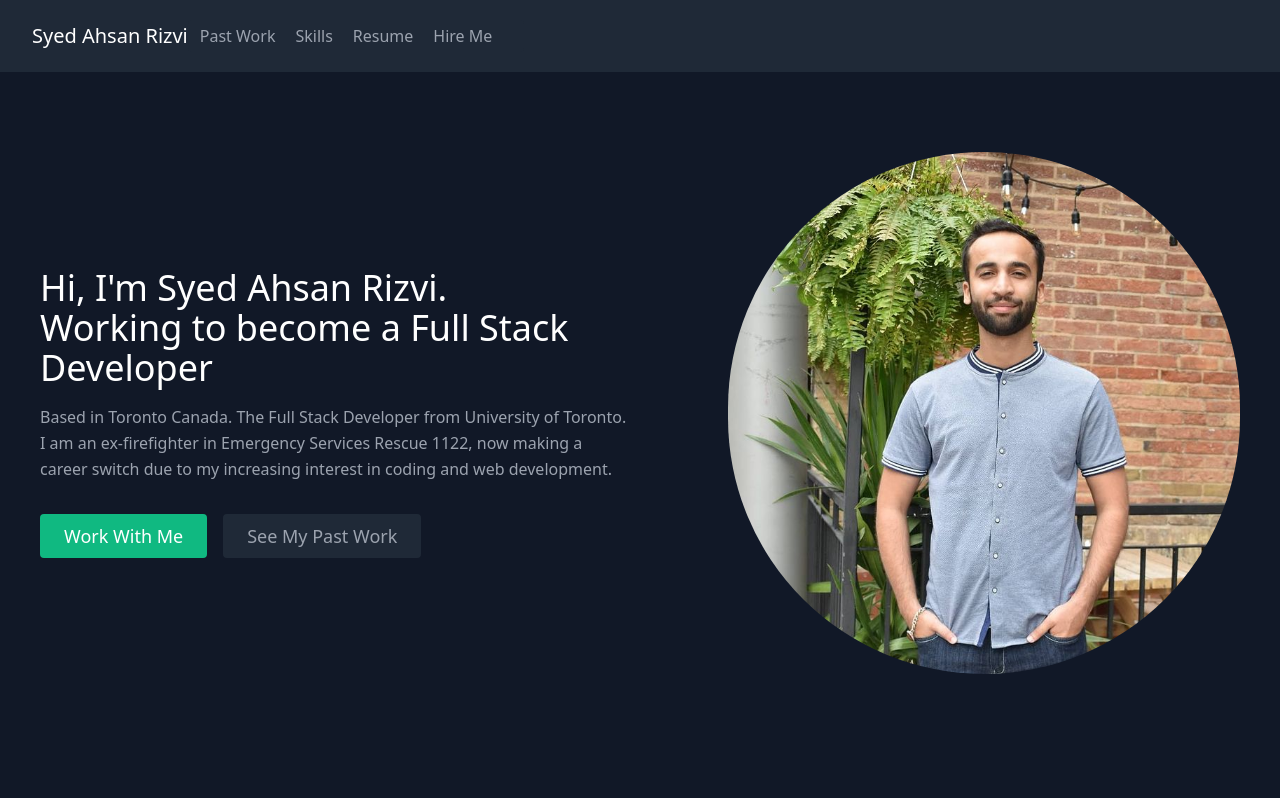
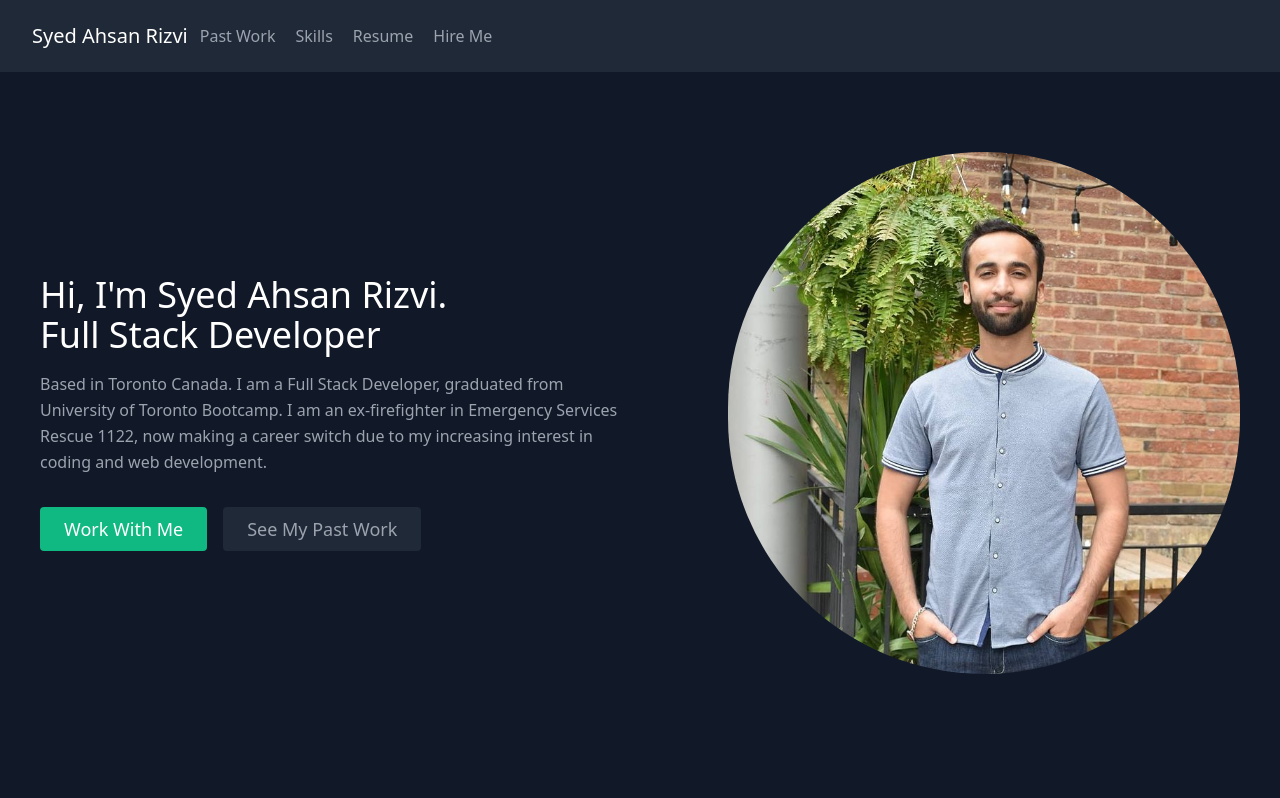
Before and after one commit to ahsan13101994/MY-Portfolio, a React (Create React App) app: page / in a window 1280 px wide. Shown: the top 798 px of the page. Built offline with nearby package versions, Linux system fonts and the light colour scheme.

Commit message:
Title changes in about.js

```diff
--- a/src/components/About.js
+++ b/src/components/About.js
@@ -7,13 +7,13 @@ export default function About() {
             <div className="lg:flex-grow md:w-1/2 lg:pr-24 md:pr-16 flex flex-col md:items-start md:text-left mb-16 md:mb-0 items-center text-center">
               <h1 className="title-font sm:text-4xl text-3xl mb-4 font-medium text-white">
                 Hi, I'm Syed Ahsan Rizvi.
-                <br className="hidden lg:inline-block" /> Working to become a
+                <br className="hidden lg:inline-block" />
                 Full Stack Developer
               </h1>
               <p className="mb-8 leading-relaxed">
               Based in Toronto Canada.
-             The Full Stack Developer from University of Toronto.
-                I am an ex-firefighter in Emergency Services Rescue 1122, now making a career switch due to my increasing interest in coding and web development.
+              I am a Full Stack Developer, graduated from University of Toronto Bootcamp.
+              I am an ex-firefighter in Emergency Services Rescue 1122, now making a career switch due to my increasing interest in coding and web development.
               </p>
               <div className="flex justify-center">
                 <a
```
